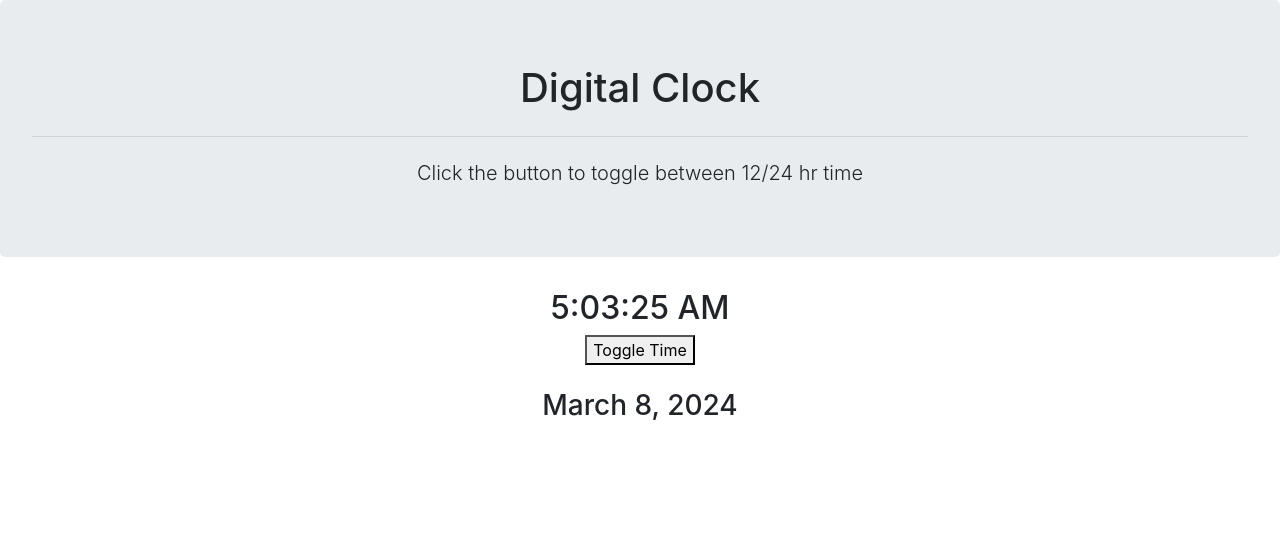
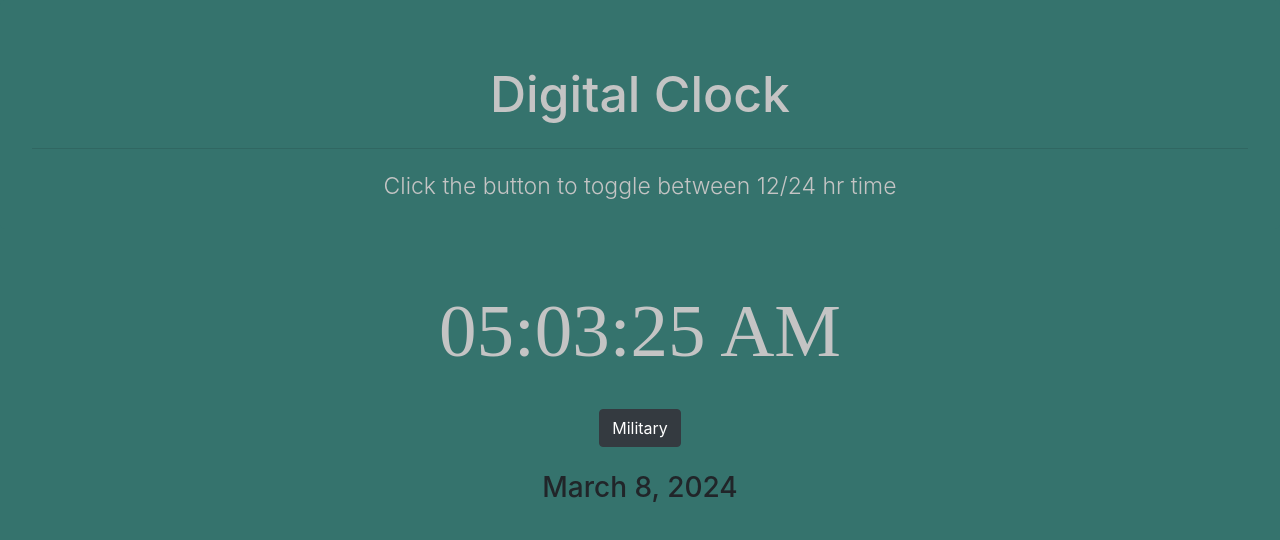
Before and after one commit to Cpreza24/JS_clock, a plain HTML site: page index.html in a window 1280 px wide. Drawn offline with nearby package versions, Linux system fonts and the light colour scheme; a web font is replaced by a local one.

Commit message:
adds css styling

```diff
--- a/index.html
+++ b/index.html
@@ -7,6 +7,9 @@
         <meta name="description" content="">
         <meta name="viewport" content="width=device-width, initial-scale=1">
         <link rel="stylesheet" href="https://cdn.jsdelivr.net/npm/bootstrap@4.3.1/dist/css/bootstrap.min.css" integrity="sha384-ggOyR0iXCbMQv3Xipma34MD+dH/1fQ784/j6cY/iJTQUOhcWr7x9JvoRxT2MZw1T" crossorigin="anonymous">
+        <link rel="preconnect" href="https://fonts.googleapis.com">
+        <link rel="preconnect" href="https://fonts.gstatic.com" crossorigin>
+        <link href="https://fonts.googleapis.com/css2?family=Anta&display=swap" rel="stylesheet">
         <link rel="stylesheet" href="styles.css">
     </head>
     <body>
@@ -17,7 +20,7 @@
         </div>
         <div class="clockDiv">
             <h2 class="clock" ></h2>
-            <button class="toggle standard">Toggle Time</button>
+            <button class="toggle standard btn btn-dark btn-md">Military</button>
         </div>
         <br />
         <div class="dateDiv">
--- a/script.js
+++ b/script.js
@@ -17,12 +17,16 @@ toggleTimeButton.addEventListener('click', function(e) {
     if(toggleTimeButton.classList.contains('standard')) {
         toggleTimeButton.classList.remove('standard');
         toggleTimeButton.classList.add('military');
+        toggleTimeButton.innerHTML = 'Standard';
     } else {
         toggleTimeButton.classList.remove('military');
         toggleTimeButton.classList.add('standard');
+        toggleTimeButton.innerHTML = 'Military';
     }
 })
 
+//Gets the current time and appends a 0 if the time is a single digit.
+//Also checks to see if the toggle button is standard or military time
 function getTime() {
     date = new Date();
     currentHour = date.getHours();
@@ -49,7 +53,11 @@ function getTime() {
     }
 
     if(toggleTimeButton.classList.contains('standard')) {
-        clock.innerHTML = currentHour + ':' + currentMinute + ':' + currentSeconds + ' ' + amPm;
+        if(currentHour < 10) {
+            clock.innerHTML = '0' + currentHour +  ':' + currentMinute + ':' + currentSeconds + ' ' + amPm;
+        } else {
+            clock.innerHTML = + currentHour + ':' + currentMinute + ':' + currentSeconds + ' ' + amPm;
+        }
     } else if(toggleTimeButton.classList.contains('military')) {
         currentHour = currentHour + 12;
         clock.innerHTML = currentHour + ':' + currentMinute + ':' + currentSeconds
--- a/styles.css
+++ b/styles.css
@@ -1,11 +1,36 @@
+body {
+    background-color: #35736D;
+}
+
+
+h1 {
+    color: #C4C4C4;
+    font-size: 50px;
+}
+
 .titleDiv {
+    background-color: #35736D;
+    padding-bottom: 20px;
     text-align: center;
 }
 
+.clock {
+    color: #C4C4C4;
+    font-family: anta;
+    font-size: 75px;
+    padding: 25px;
+}
+
 .clockDiv {
+    position: relative;
     text-align: center;
 }
 
 .dateDiv {
     text-align: center;
 }
+
+.lead {
+    font-size: 23px;
+    color: #C4C4C4;
+}
```
